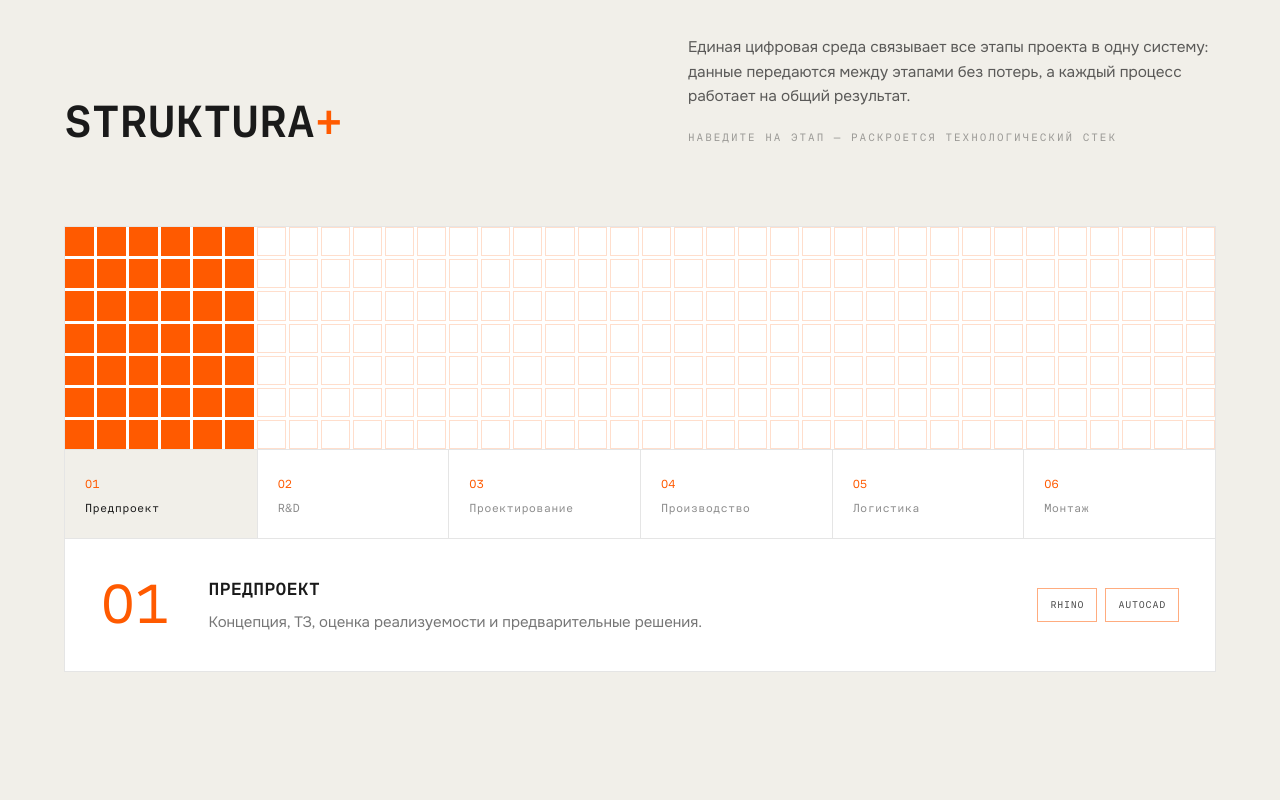
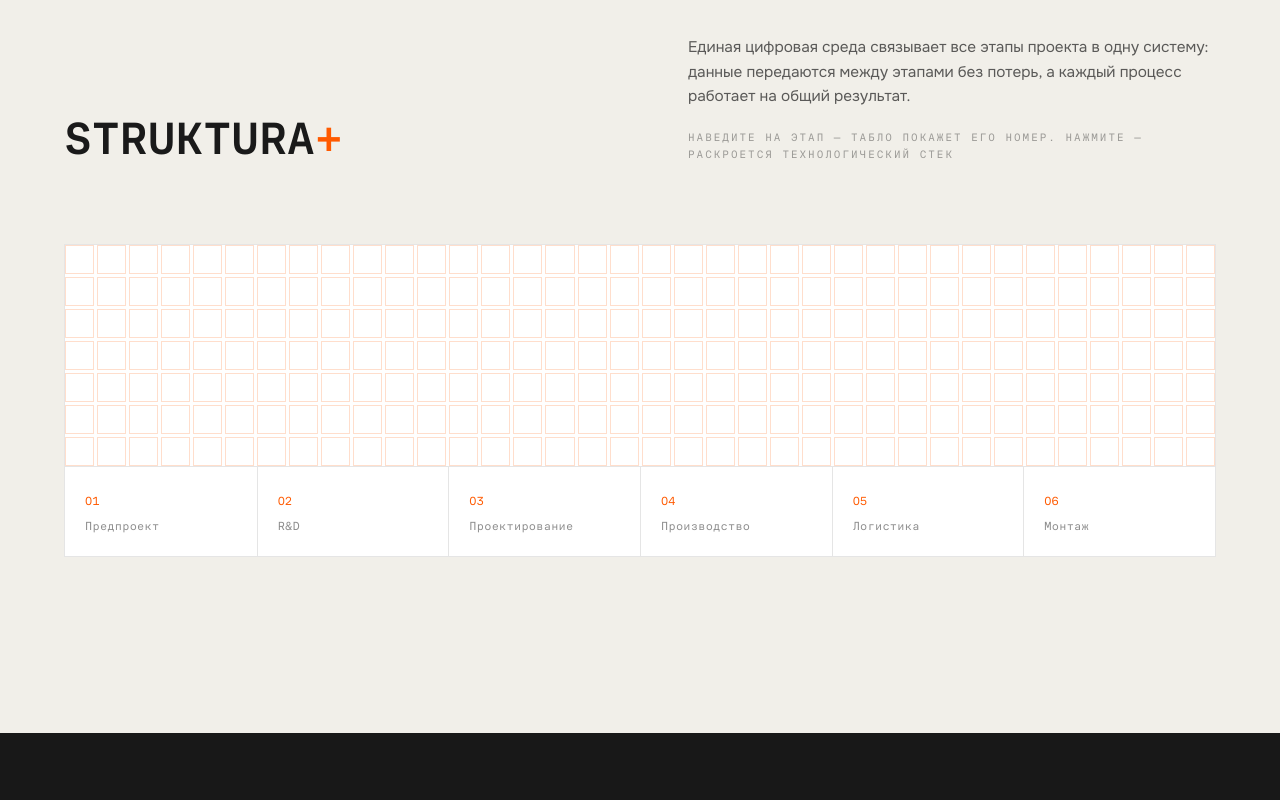
Before and after one commit to timurthejohn-droid/struktura, a Next.js app: page / in a window 1280 px wide. Shown: the part 5380-6180 px from the top of the page. Built offline with nearby package versions, Linux system fonts and the light colour scheme.

Commit message:
Цифровая среда: табло показывает номер этапа при наведении, стек выезжает по клику + CTA на /digital
Co-Authored-By: Claude Fable 5 <noreply@anthropic.com>

```diff
--- a/app/components/DigitalEnvFlow.tsx
+++ b/app/components/DigitalEnvFlow.tsx
@@ -1,5 +1,7 @@
 "use client";
 import { useState } from "react";
+import Link from "next/link";
+import { AnimatePresence, motion } from "framer-motion";
 import { useReveal } from "./useReveal";
 import SectionHead from "./SectionHead";
 
@@ -14,12 +16,38 @@ const stages = [
 
 const COLS = 36;
 const ROWS = 7;
-const PER = COLS / stages.length; // matrix columns per stage
+
+// Пиксельный шрифт 5×7 для табло (нужны цифры 0–6)
+const DIGITS: Record<string, string[]> = {
+  "0": ["01110", "10001", "10011", "10101", "11001", "10001", "01110"],
+  "1": ["00100", "01100", "00100", "00100", "00100", "00100", "01110"],
+  "2": ["01110", "10001", "00001", "00010", "00100", "01000", "11111"],
+  "3": ["11111", "00010", "00100", "00010", "00001", "10001", "01110"],
+  "4": ["00010", "00110", "01010", "10010", "11111", "00010", "00010"],
+  "5": ["11111", "10000", "11110", "00001", "00001", "10001", "01110"],
+  "6": ["00110", "01000", "10000", "11110", "10001", "10001", "01110"],
+};
+
+// левые колонки двух цифр: по центру матрицы (12 колонок под «0X»)
+const D1_START = 12;
+const D2_START = 19;
+
+function cellOn(col: number, row: number, num: string): boolean {
+  const [d1, d2] = num.split("");
+  if (col >= D1_START && col < D1_START + 5) return DIGITS[d1]?.[row][col - D1_START] === "1";
+  if (col >= D2_START && col < D2_START + 5) return DIGITS[d2]?.[row][col - D2_START] === "1";
+  return false;
+}
 
 export default function DigitalEnvFlow() {
   const ref = useReveal();
-  const [active, setActive] = useState(0);
-  const a = stages[active];
+  const [hovered, setHovered] = useState<number | null>(null);
+  const [opened, setOpened] = useState<number | null>(null);
+
+  // на табло — наведённый этап, иначе открытый
+  const shown = hovered ?? opened;
+  const num = shown !== null ? stages[shown].n : null;
+  const a = opened !== null ? stages[opened] : null;
 
   return (
     <section id="digital" className="py-28 md:py-44" style={{ background: "var(--paper)" }}>
@@ -38,33 +66,28 @@ export default function DigitalEnvFlow() {
               на&nbsp;общий результат.
             </p>
             <p className="font-mono text-ink/40 text-[11px] tracking-[0.18em] uppercase mt-5">
-              Наведите на&nbsp;этап — раскроется технологический стек
+              Наведите на&nbsp;этап — табло покажет его номер. Нажмите — раскроется технологический стек
             </p>
           </div>
         </div>
 
         {/* environment board */}
         <div style={{ border: "1px solid var(--line-light)", background: "var(--paper-card)" }}>
-          {/* matrix of cells (the "environment") */}
-          <div
-            className=""
-            style={{ display: "grid", gridTemplateColumns: `repeat(${COLS}, 1fr)`, gap: 3 }}
-          >
+          {/* табло: пиксельная матрица, цифры собираются с волной */}
+          <div style={{ display: "grid", gridTemplateColumns: `repeat(${COLS}, 1fr)`, gap: 3 }}>
             {Array.from({ length: COLS * ROWS }).map((_, idx) => {
               const col = idx % COLS;
               const row = Math.floor(idx / COLS);
-              const stage = Math.floor(col / PER);
-              const on = stage === active;
+              const on = num !== null && cellOn(col, row, num);
               return (
                 <span
                   key={idx}
-                  onMouseEnter={() => setActive(stage)}
                   style={{
                     aspectRatio: "1 / 1",
                     border: `1px solid ${on ? "rgba(255,90,0,0.9)" : "rgba(255,90,0,0.2)"}`,
                     background: on ? "var(--orange)" : "transparent",
                     transition: "background 0.35s ease, border-color 0.35s ease",
-                    transitionDelay: on ? `${(col % PER) * 34 + row * 26}ms` : "0ms",
+                    transitionDelay: on ? `${(col - D1_START) * 28 + row * 22}ms` : "0ms",
                   }}
                 />
               );
@@ -74,12 +97,16 @@ export default function DigitalEnvFlow() {
           {/* stage labels aligned under the matrix */}
           <div className="grid grid-cols-3 md:grid-cols-6" style={{ borderTop: "1px solid var(--line-light)" }}>
             {stages.map((s, i) => {
-              const on = active === i;
+              const on = opened === i || hovered === i;
               return (
                 <button
                   key={s.n}
-                  onMouseEnter={() => setActive(i)}
-                  onFocus={() => setActive(i)}
+                  onMouseEnter={() => setHovered(i)}
+                  onMouseLeave={() => setHovered(null)}
+                  onFocus={() => setHovered(i)}
+                  onBlur={() => setHovered(null)}
+                  onClick={() => setOpened((prev) => (prev === i ? null : i))}
+                  aria-expanded={opened === i}
                   className="text-left p-4 md:p-5 transition-colors"
                   style={{
                     borderLeft: i % 6 === 0 ? undefined : "1px solid var(--line-light)",
@@ -87,7 +114,10 @@ export default function DigitalEnvFlow() {
                   }}
                 >
                   <span className="font-mono text-orange text-xs">{s.n}</span>
-                  <span className="block font-mono text-[12px] tracking-[0.02em] mt-1" style={{ color: on ? "var(--ink)" : "rgba(26,26,26,0.5)" }}>
+                  <span
+                    className="block font-mono text-[12px] tracking-[0.02em] mt-1"
+                    style={{ color: on ? "var(--ink)" : "rgba(26,26,26,0.5)" }}
+                  >
                     {s.name}
                   </span>
                 </button>
@@ -95,9 +125,19 @@ export default function DigitalEnvFlow() {
             })}
           </div>
 
-          {/* slide-out tech stack for the active stage */}
-          <div className="p-6 md:p-9" style={{ borderTop: "1px solid var(--line-light)" }}>
-            <div key={active} className="env-slide grid md:grid-cols-[auto_1fr_auto] gap-5 md:gap-10 md:items-center">
+          {/* выдвижная панель: технологический стек открытого этапа + CTA */}
+          <AnimatePresence initial={false}>
+            {a && (
+              <motion.div
+                key="panel"
+                initial={{ height: 0, opacity: 0 }}
+                animate={{ height: "auto", opacity: 1 }}
+                exit={{ height: 0, opacity: 0 }}
+                transition={{ duration: 0.45, ease: [0.22, 1, 0.36, 1] }}
+                style={{ overflow: "hidden", borderTop: "1px solid var(--line-light)" }}
+              >
+                <div className="p-6 md:p-9">
+                  <div key={a.n} className="env-slide grid md:grid-cols-[auto_1fr_auto] gap-5 md:gap-10 md:items-center">
                     <div className="font-mono text-orange" style={{ fontSize: "clamp(34px, 4.4vw, 60px)", lineHeight: 1 }}>
                       {a.n}
                     </div>
@@ -109,13 +149,25 @@ export default function DigitalEnvFlow() {
                     </div>
                     <div className="flex flex-wrap gap-2 md:justify-end">
                       {a.tech.map((tt) => (
-                  <span key={tt} className="font-mono text-[10px] tracking-[0.08em] uppercase px-3 py-2 text-ink/80 whitespace-nowrap" style={{ border: "1px solid rgba(255,90,0,0.5)" }}>
+                        <span
+                          key={tt}
+                          className="font-mono text-[10px] tracking-[0.08em] uppercase px-3 py-2 text-ink/80 whitespace-nowrap"
+                          style={{ border: "1px solid rgba(255,90,0,0.5)" }}
+                        >
                           {tt}
                         </span>
                       ))}
                     </div>
                   </div>
+                  <div className="mt-8">
+                    <Link href="/digital" className="btn btn-orange">
+                      Подробнее о цифровой среде STRUKTURA+
+                    </Link>
                   </div>
+                </div>
+              </motion.div>
+            )}
+          </AnimatePresence>
         </div>
       </div>
     </section>
```
Lines whose indentation alone changed are shown as unchanged.
